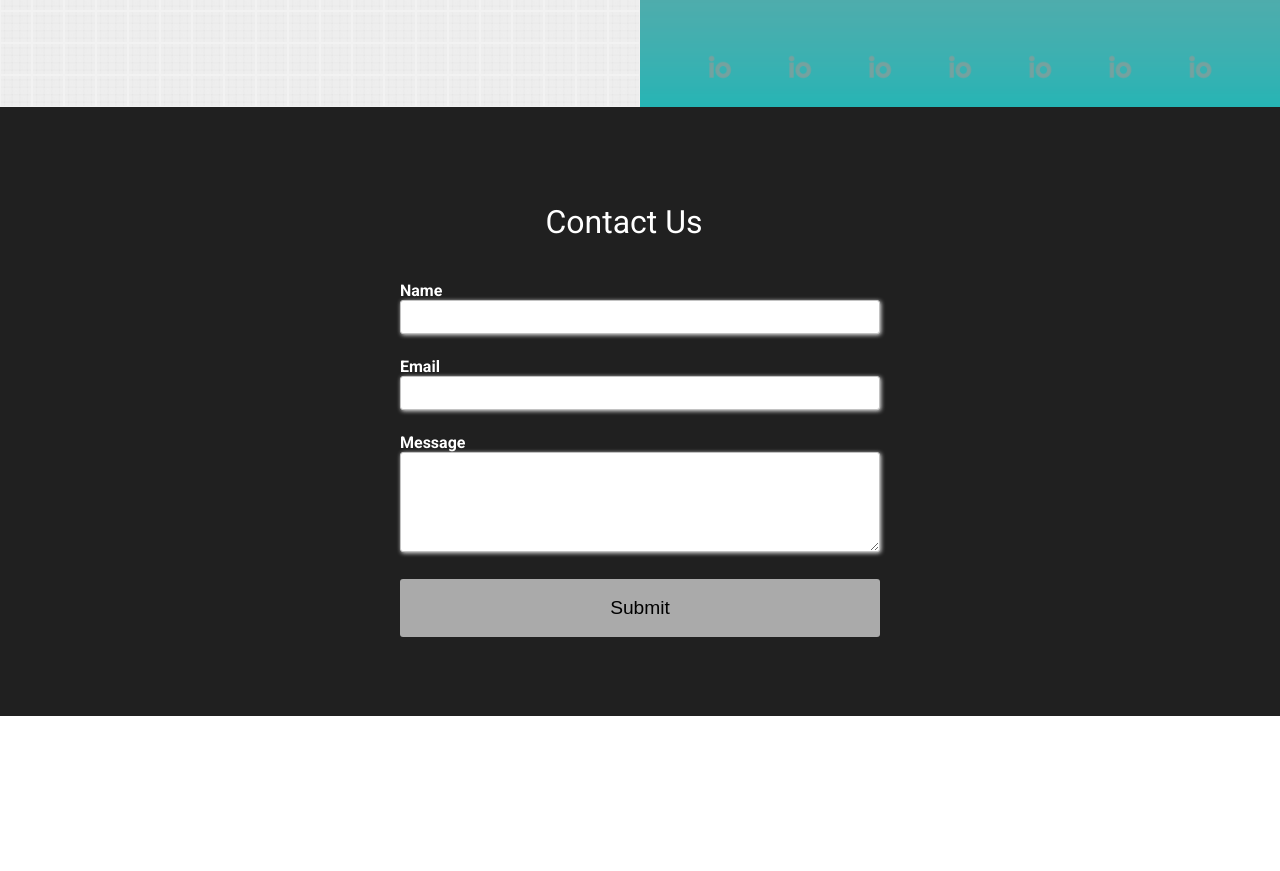
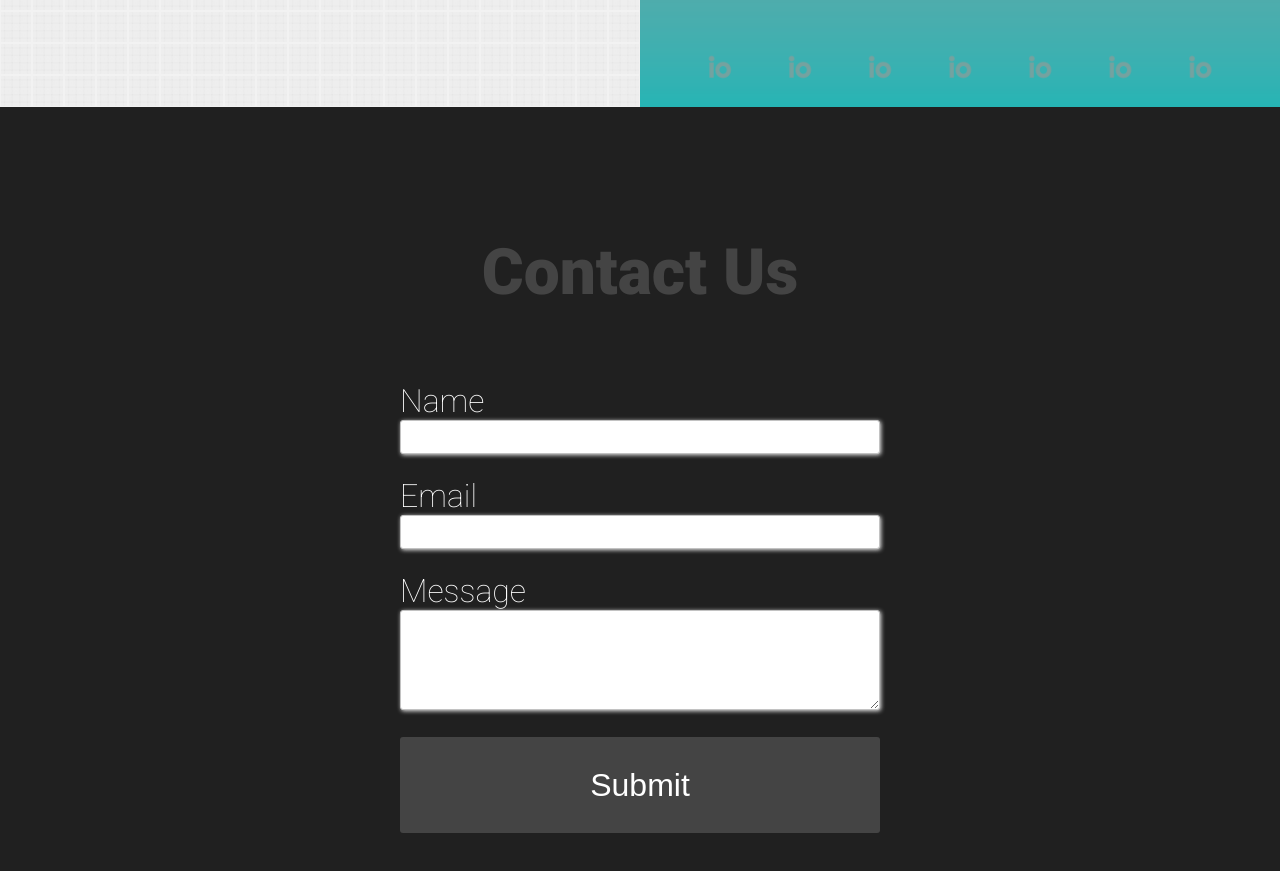
Before and after one commit to blakio/blakioWebsite, a React (Create React App) app: page /home in a window 1280 px wide. Shown: the part 2104-2975 px from the top of the page. Before the commit the page ends 2820 px from the top, so only its background shows below. Built offline with nearby package versions, Linux system fonts and the light colour scheme.

Commit message:
contact page upgrade

```diff
--- a/src/Home/Contact/index.css
+++ b/src/Home/Contact/index.css
@@ -11,15 +11,18 @@
   background-color: #202020;
   color: #fff;
   flex-direction: column;
+
+  position: relative;
 }
 
 #contactForm > .smallText {
   width: auto;
-  margin-right: 1em;
 }
 
 .contactHeading {
-  font-size: 2em;
+  font-size: 4em;
+  font-weight: 900;
+  color: #444;
 }
 
 .form-style-2  {
@@ -36,6 +39,10 @@
 	float: left;
 	padding-top: 8px;
 	padding-right: 5px;
+
+  font-size: 2em;
+  font-weight: 100;
+  border-color: transparent;
 }
 .form-style-2 span.required{
 	color:red;
@@ -72,7 +79,6 @@
 .form-style-2 input[type=submit],
 .form-style-2 input[type=button]{
 	border: none;
-	padding: 8px 15px 8px 15px;
 	background: #222;
 	color: #fff;
 	box-shadow: 1px 1px 4px #DADADA;
@@ -83,9 +89,11 @@
 	-moz-border-radius: 3px;
   width: 100%;
   height: 3em;
-  background-color: #aaa;
-  color: #000;
+  background-color: #444;
+  color: #fff;
   box-shadow: none;
+  font-size: 2em;
+  font-weight: 100;
 }
 
 .input-field {
@@ -97,6 +105,24 @@ input {
   font-size: 1.2em;
 }
 
+.contactio {
+  position: absolute;
+}
+
+.contactio p {
+  margin: 0;
+  font-size: 40em;
+  font-weight: 800;
+}
+
+.contactio p.i {
+  color: #ca6868;
+}
+
+.contactio p.o {
+  color: #000;
+}
+
 @media only screen and (max-width: 768px) {
   .form-style-2  {
     width: 90vw;
--- a/src/Home/Contact/index.js
+++ b/src/Home/Contact/index.js
@@ -46,6 +46,10 @@ const Contact = () => {
   }
 
   return (<div id="contactForm" className="flex">
+    {/*<div class="contactio flex">
+      <p class="i">i</p>
+      <p class="o">o</p>
+    </div>*/}
     <p className="smallText contactHeading">Contact Us</p>
     <div className="form-style-2">
       <form action="" method="post">
```
Also changed, not shown: logo.jpg (added).
